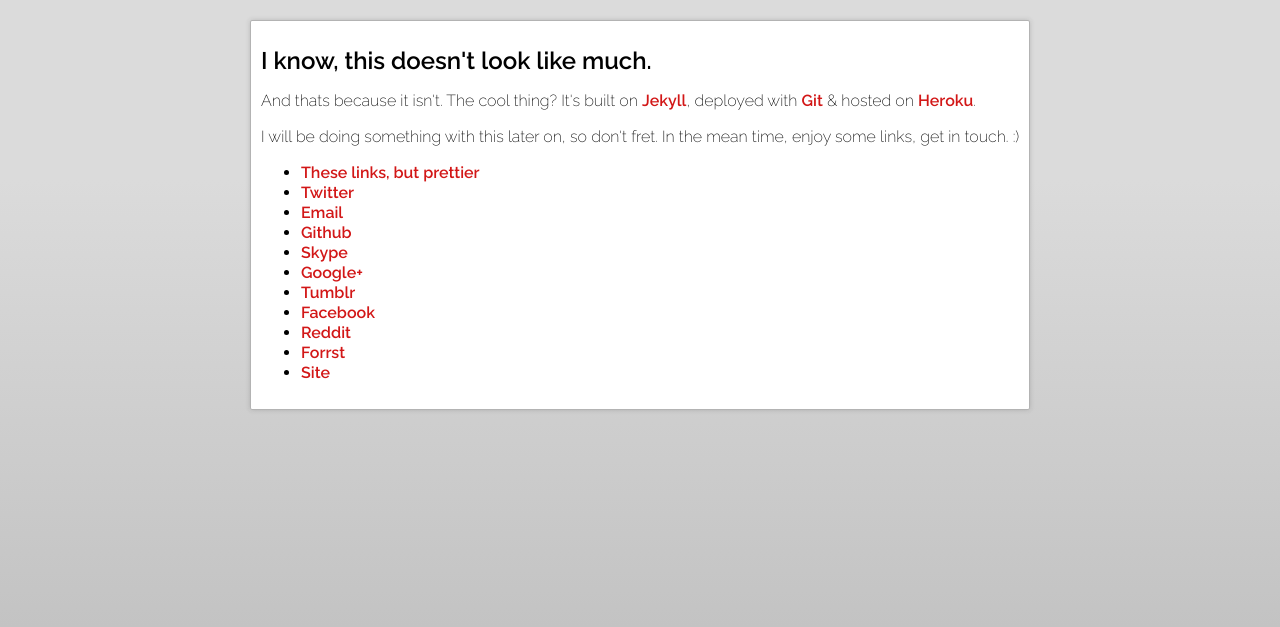
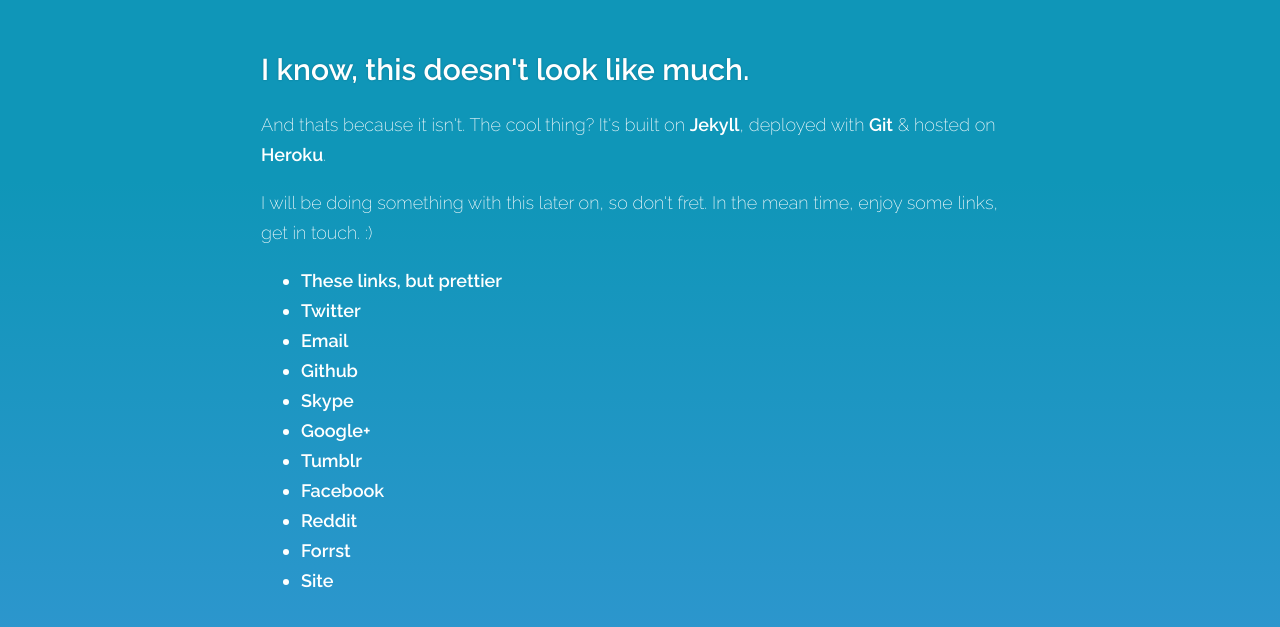
Before and after one commit to JoeKendall/joekendall.co.uk, a Jekyll site: the page built from index.html, in a window 1280 px wide. Shown: the top 627 px of the page. Built offline with Jekyll 4.4.1, drawn with Linux system fonts in a browser that asks for light colours.

Commit message:
colour change. blue bg, text white

```diff
--- a/_layouts/default.html
+++ b/_layouts/default.html
@@ -5,7 +5,7 @@
 		<link href='http://fonts.googleapis.com/css?family=Raleway:200,600' rel='stylesheet' type='text/css'>
 	</head>
 	<body>
-		<section class="animated wobble">
+		<section class="animated bounceIn">
 		 {{ content }}
 		</section>
 	</body>
--- a/css/style.css
+++ b/css/style.css
@@ -1,45 +1,48 @@
 body {
     font-family: 'Raleway', Helvetica, Arial, sans-serif; font-weight: 200;
-    background-image: linear-gradient(bottom, rgb(189,189,189) 18%, rgb(219,219,219) 80%);
-    background-image: -o-linear-gradient(bottom, rgb(189,189,189) 18%, rgb(219,219,219) 80%);
-    background-image: -moz-linear-gradient(bottom, rgb(189,189,189) 18%, rgb(219,219,219) 80%);
-    background-image: -webkit-linear-gradient(bottom, rgb(189,189,189) 18%, rgb(219,219,219) 80%);
-    background-image: -ms-linear-gradient(bottom, rgb(189,189,189) 18%, rgb(219,219,219) 80%);
+    background-image: linear-gradient(bottom, rgb(51,150,210) 18%, rgb(15,150,184) 80%);
+    background-image: -o-linear-gradient(bottom, rgb(51,150,210) 18%, rgb(15,150,184) 80%);
+    background-image: -moz-linear-gradient(bottom, rgb(51,150,210) 18%, rgb(15,150,184) 80%);
+    background-image: -webkit-linear-gradient(bottom, rgb(51,150,210) 18%, rgb(15,150,184) 80%);
+    background-image: -ms-linear-gradient(bottom, rgb(51,150,210) 18%, rgb(15,150,184) 80%);
 
     background-image: -webkit-gradient(
       linear,
       left bottom,
       left top,
-      color-stop(0.18, rgb(189,189,189)),
-      color-stop(0.8, rgb(219,219,219))
+      color-stop(0.18, rgb(51,150,210)),
+      color-stop(0.8, rgb(15,150,184))
     );
-
-    line-height: 20px;
+    font-size: 18px;
+    line-height: 30px;
+    color: rgba(255,255,255,1);
 }
-h1 {font-family: 'Raleway', Helvetica, Arial, sans-serif; font-weight: 600;}
+h1 {font-family: 'Raleway', Helvetica, Arial, sans-serif; font-weight: 600;  color: rgba(255,255,255,1); font-size: 30px;
+    text-shadow: 0px 0px 2px rgba(0, 0, 0, 0.25);}
 a {
-	color: #d21717;
-	transition: color .5s;
+    color: rgba(255,255,255,1);
 	-moz-transition: color .5s;
 	-webkit-transition: color .5s;
 	-ms-transition: color .5s;
 	-o-transition: color .5s;
+	transition: color .5s;
 	text-decoration: none;
 	font-weight: 600;}
-a:hover {color: #b1b1b1;border-bottom: 1px dotted #b1b1b1}
+a:hover {color: rgba(255,255,255,0.4);border-bottom: 1px dotted white}
 
 section {
   width: 60%;
   margin: 20px auto;
-  background: white;
-  border: 1px solid #b3b3b3;
+  /* background: rgba(255,255,255,0.95); */
   padding: 10px;
   -webkit-border-radius: 2px;
   -moz-border-radius: 2px;
   border-radius: 2px;
-  -webkit-box-shadow: 0px 0px 5px rgba(50, 50, 50, 0.19);
-  -moz-box-shadow:    0px 0px 5px rgba(50, 50, 50, 0.19);
-  box-shadow:         0px 0px 5px rgba(50, 50, 50, 0.19);
+  /*
+-webkit-box-shadow: 0px 0px 5px rgba(50, 50, 50, 0.40);
+  -moz-box-shadow:    0px 0px 5px rgba(50, 50, 50, 0.40);
+  box-shadow:         0px 0px 5px rgba(50, 50, 50, 0.40);
+*/
 }
 
 /*
@@ -76,51 +79,89 @@
   animation-duration: 2s;
 }
 
-/* originally authored by Nick Pettit - https://github.com/nickpettit/glide */
+@-webkit-keyframes bounceIn {
+	0% {
+		opacity: 0;
+		-webkit-transform: scale(.3);
+	}
 
-@-webkit-keyframes wobble {
-  0% { -webkit-transform: translateX(0%); }
-  15% { -webkit-transform: translateX(-25%) rotate(-5deg); }
-  30% { -webkit-transform: translateX(20%) rotate(3deg); }
-  45% { -webkit-transform: translateX(-15%) rotate(-3deg); }
-  60% { -webkit-transform: translateX(10%) rotate(2deg); }
-  75% { -webkit-transform: translateX(-5%) rotate(-1deg); }
-  100% { -webkit-transform: translateX(0%); }
+	50% {
+		opacity: 1;
+		-webkit-transform: scale(1.05);
+	}
+
+	70% {
+		-webkit-transform: scale(.9);
+	}
+
+	100% {
+		-webkit-transform: scale(1);
+	}
 }
 
-@-moz-keyframes wobble {
-  0% { -moz-transform: translateX(0%); }
-  15% { -moz-transform: translateX(-25%) rotate(-5deg); }
-  30% { -moz-transform: translateX(20%) rotate(3deg); }
-  45% { -moz-transform: translateX(-15%) rotate(-3deg); }
-  60% { -moz-transform: translateX(10%) rotate(2deg); }
-  75% { -moz-transform: translateX(-5%) rotate(-1deg); }
-  100% { -moz-transform: translateX(0%); }
+@-moz-keyframes bounceIn {
+	0% {
+		opacity: 0;
+		-moz-transform: scale(.3);
+	}
+
+	50% {
+		opacity: 1;
+		-moz-transform: scale(1.05);
+	}
+
+	70% {
+		-moz-transform: scale(.9);
+	}
+
+	100% {
+		-moz-transform: scale(1);
+	}
 }
 
-@-o-keyframes wobble {
-  0% { -o-transform: translateX(0%); }
-  15% { -o-transform: translateX(-25%) rotate(-5deg); }
-  30% { -o-transform: translateX(20%) rotate(3deg); }
-  45% { -o-transform: translateX(-15%) rotate(-3deg); }
-  60% { -o-transform: translateX(10%) rotate(2deg); }
-  75% { -o-transform: translateX(-5%) rotate(-1deg); }
-  100% { -o-transform: translateX(0%); }
+@-o-keyframes bounceIn {
+	0% {
+		opacity: 0;
+		-o-transform: scale(.3);
+	}
+
+	50% {
+		opacity: 1;
+		-o-transform: scale(1.05);
+	}
+
+	70% {
+		-o-transform: scale(.9);
+	}
+
+	100% {
+		-o-transform: scale(1);
+	}
 }
 
-@keyframes wobble {
-  0% { transform: translateX(0%); }
-  15% { transform: translateX(-25%) rotate(-5deg); }
-  30% { transform: translateX(20%) rotate(3deg); }
-  45% { transform: translateX(-15%) rotate(-3deg); }
-  60% { transform: translateX(10%) rotate(2deg); }
-  75% { transform: translateX(-5%) rotate(-1deg); }
-  100% { transform: translateX(0%); }
+@keyframes bounceIn {
+	0% {
+		opacity: 0;
+		transform: scale(.3);
+	}
+
+	50% {
+		opacity: 1;
+		transform: scale(1.05);
+	}
+
+	70% {
+		transform: scale(.9);
+	}
+
+	100% {
+		transform: scale(1);
+	}
 }
 
-.wobble {
-  -webkit-animation-name: wobble;
-  -moz-animation-name: wobble;
-  -o-animation-name: wobble;
-  animation-name: wobble;
+.bounceIn {
+	-webkit-animation-name: bounceIn;
+	-moz-animation-name: bounceIn;
+	-o-animation-name: bounceIn;
+	animation-name: bounceIn;
 }
```
Also changed, not shown: 1 other file.
